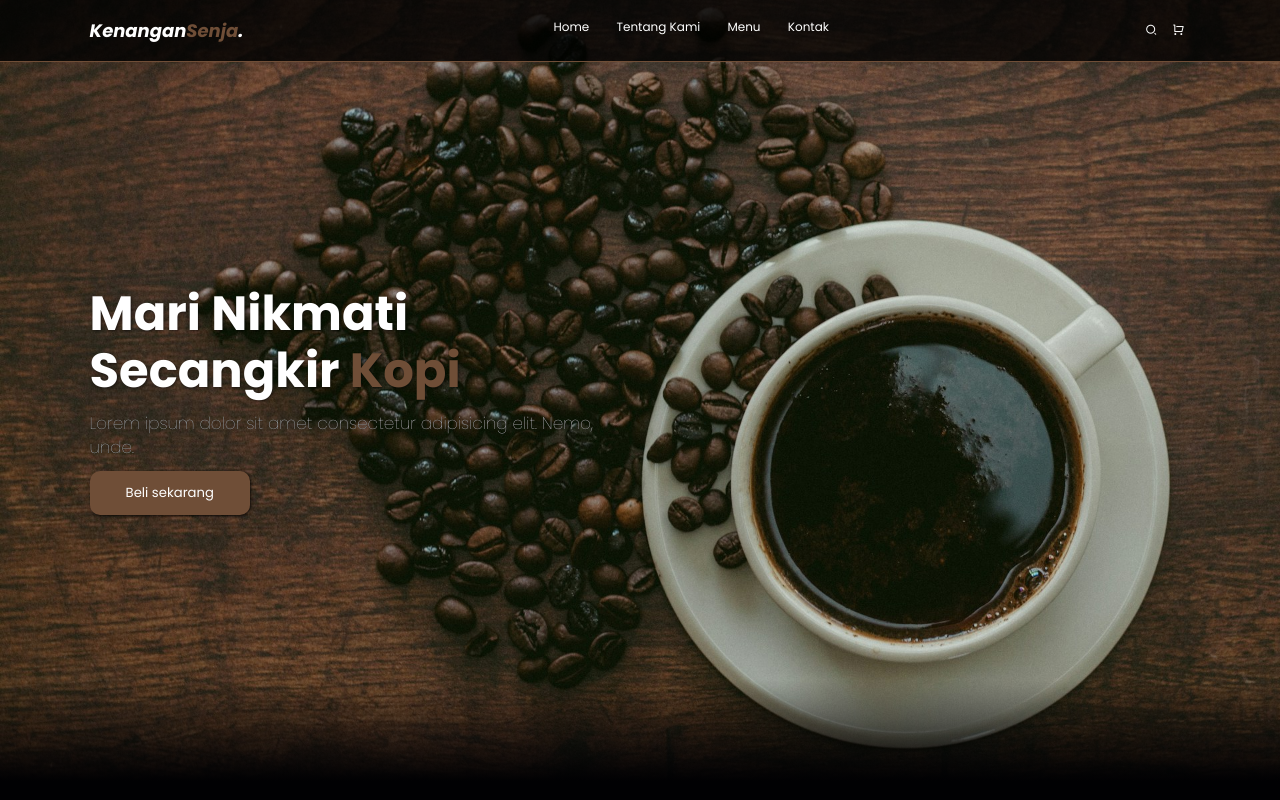
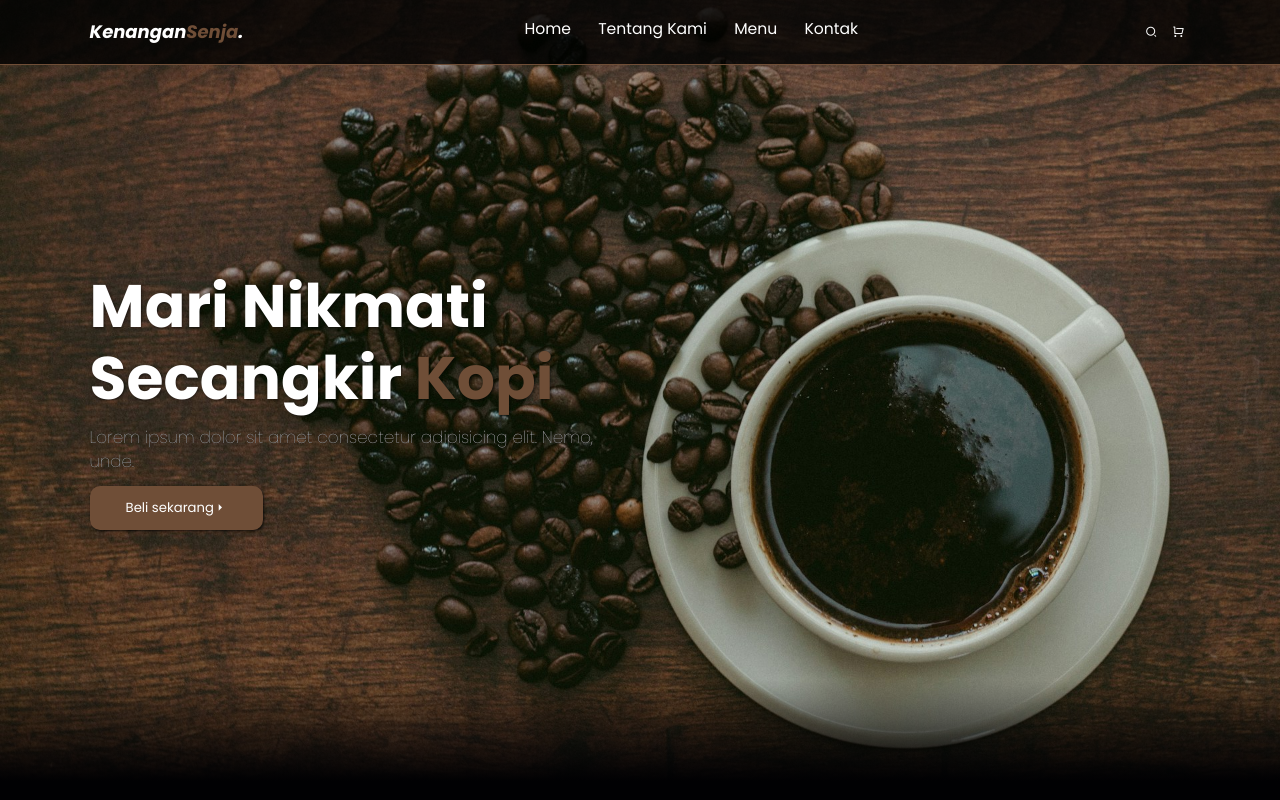
Before and after one commit to raialdiansyah26/html-css-js, a plain HTML site: page coffe-web/index.html in a window 1280 px wide. Shown: the top 800 px of the page. Drawn offline with nearby package versions, Linux system fonts and the light colour scheme.

Commit message:
mengubah tombol button

```diff
--- a/coffe-web/css/style.css
+++ b/coffe-web/css/style.css
@@ -52,6 +52,7 @@ body {
   color: #fff;
   display: inline-block;
   margin: 0 1rem;
+  font-size: 1.3rem;
 }
 
 .navbar .navbar-nav a:hover {
@@ -117,7 +118,7 @@ body {
 }
 
 .hero .content h1 {
-  font-size: 4rem;
+  font-size: 5rem;
   color: #fff;
   text-shadow: 1px 1px 3px rgba(1, 1, 3, 0.5);
   line-height: 1.2;
@@ -145,6 +146,13 @@ body {
   background-color: var(--primary);
   border-radius: 10px;
   box-shadow: 1px 1px 3px rgba(1, 1, 1, 0.8);
+  transition: 0.3s;
+  border: none;
+}
+
+.cta:hover {
+  transform: scale(1) translate(10px);
+  border: none;
 }
 
 /* about section */
--- a/coffe-web/index.html
+++ b/coffe-web/index.html
@@ -49,7 +49,9 @@
         <p>
           Lorem ipsum dolor sit amet consectetur adipisicing elit. Nemo, unde.
         </p>
-        <a href="#" class="cta">Beli sekarang</a>
+        <a href="#" class="cta"
+          >Beli sekarang<i class="ri-arrow-right-s-fill"></i
+        ></a>
       </main>
     </section>
     <!-- Hero secton end -->
```
